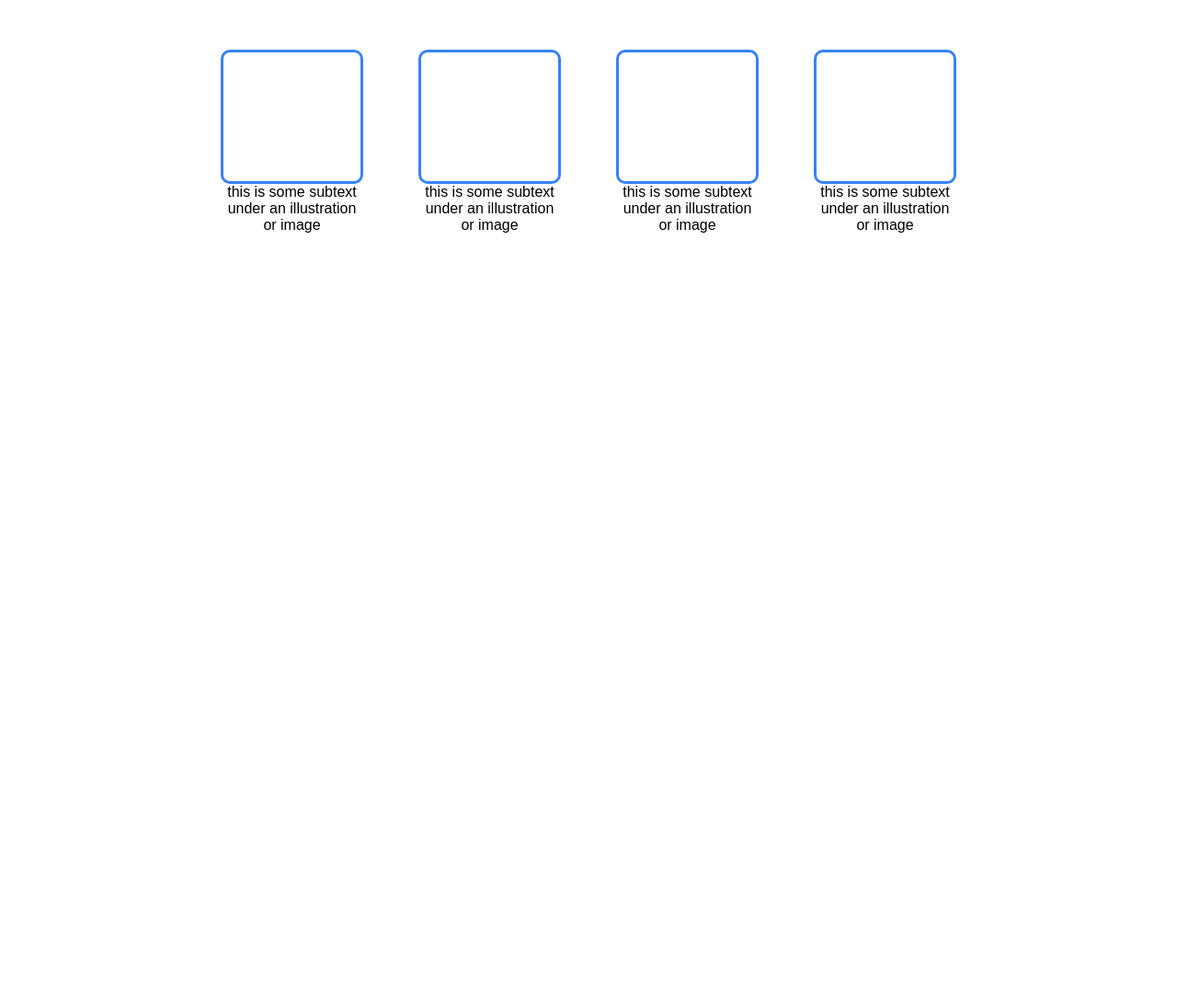
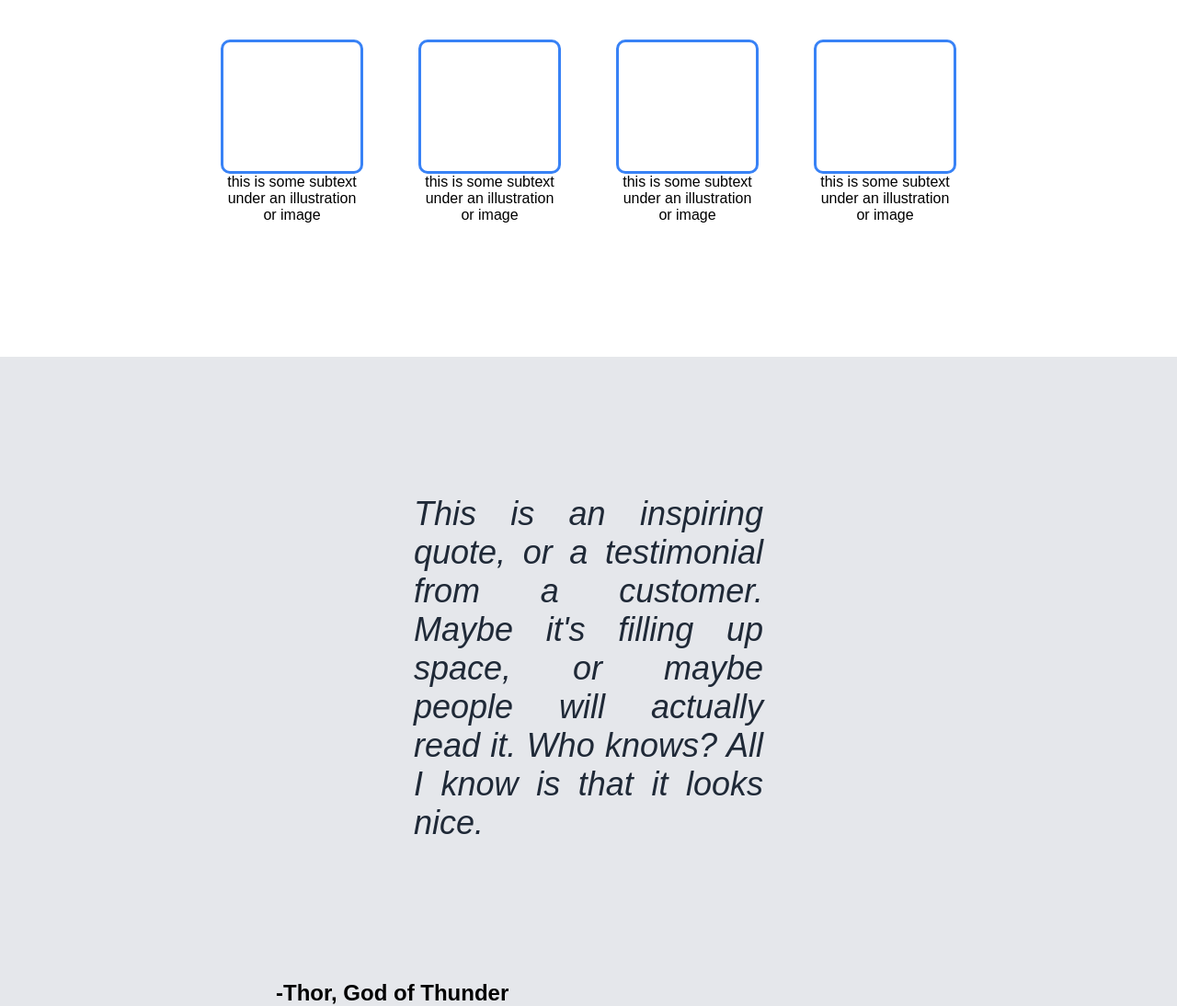
Before and after one commit to Juaaanits/product-landing-page, a plain HTML site: page index.html in a window 1280 px wide. Shown: the part 604-1698 px from the top of the page at 92% size. Before the commit the page ends 863 px from the top, so only its background shows below. Drawn offline with Linux system fonts and the light colour scheme.

Commit message:
first solution for third-section

```diff
--- a/index.html
+++ b/index.html
@@ -7,17 +7,16 @@
     <link rel="stylesheet" href="styles.css">
 </head>
 <body>
-    <div id="header">
+<!----------------------------------------------------First Section------------------------------------------>
+    <div class="header">
         <nav>
             <p id = "logo-text">Header Logo</p>
-
             <ul>
                 <li><a href="">header link one</a></li>
                 <li><a href="">header link two</a></li>
                 <li><a href="">header link three</a></li>
             </ul>
         </nav>
-
         <div class="flex-container">
             <div class="text">
                 <p id="main-text">This website is awesome</p>
@@ -27,36 +26,37 @@
                 <button>Sign Up</button>
             </div>
             <div class="image-container">
-                <img src="https://compote.slate.com/images/22ce4663-4205-4345-8489-bc914da1f272.jpeg?crop=1560%2C1040%2Cx0%2Cy0" alt="this is a placeholder for an image">
+                <img src="https://compote.slate.com/images/22ce4663-4205-4345-8489-bc914da1f272.jpeg?crop=1560%2C1040%2Cx0%2Cy0"
+                alt="this is a placeholder for an image">
             </div>
         </div>
     </div>
-<h1>Some random information.</h1>
+<!----------------------------------------------------Second Section------------------------------------------>
+    <h1>Some random information.</h1>
     <div class="second-section">
-
         <div class="flex-container-1">
-            <div class = "box">
-
-            </div>
+            <div class = "box"></div>
             <p>this is some subtext under an illustration or image</p>
         </div>
         <div class="flex-container-1">
-            <div class = "box">
-
-            </div>
+            <div class = "box"></div>
             <p>this is some subtext under an illustration or image</p>
         </div>
         <div class="flex-container-1">
-            <div class = "box">
-
-            </div>
+            <div class = "box"></div>
             <p>this is some subtext under an illustration or image</p>
         </div>
         <div class="flex-container-1">
-            <div class = "box">
-
-            </div>
+            <div class = "box"></div>
             <p>this is some subtext under an illustration or image</p>
+        </div>
+    </div>
+<!----------------------------------------------------Third Section------------------------------------------>
+    <div class="third-section">
+        <div class="third-section-container">
+            <p>This is an inspiring quote, or a testimonial from a customer. Maybe it's filling up space, or maybe people will actually read it.
+                Who knows? All I know is that it looks nice.</p>
+            <h2>-Thor, God of Thunder</h2>
         </div>
     </div>
 </body>
--- a/styles.css
+++ b/styles.css
@@ -1,4 +1,3 @@
-/*
 *{
     margin: 0;
     padding: 0;
@@ -6,92 +5,10 @@
     box-sizing: border-box;
 }
 
-#header {
+.header {
     background-color: #1F2937;
     padding: 20px 150px;
-}
-
-#logo-text {
-    font-size: 24px;
-    color: #F9FAF8;
-}
-
-nav {
-	display: flex;
-	align-items: center;
-	justify-content: space-between;
-	flex-wrap: wrap;
-}
-
-nav ul li{
-	display: inline-block;
-	list-style: none;
-	margin: 10px 20px;
-}
-
-nav ul li a{
-	color: #E5E7EB;
-	text-decoration: none;
-	font-size: 18px;
-	position: relative;
-}
-
-.text {
-    padding: 120px 950px 50px 0px;
-}
-
-#main-text {
-    font-size: 48px;
-    font-weight: 500;
-    color: #F9FAF8;
-
-}
-
-#secondarytext {
-    font-size: 18px;
-    color: #E5E7EB;
-
-}
-
-button {
-    background-color: #3882F6;
-    color: white;
-    border-color: #0d6efd;
-    font-weight: 400;
-    line-height: 1.5;
-    text-align: center;
-    border: 1px solid transparent;
-    padding: 10px 27px;
-    font-size: 16px;
-    border-radius: .25rem;
-    display: inline-block;
-}
-
-.image-container {
-    background-color: #E5E7EB;
-    float: right;
-    margin-left: 10px;
-    padding: 120px 0px 50px 950px;
-
-}
-
-.image-container img {
-   font-size: 20px;
-   text-align: center;
-}
-
-*/
-
-*{
-    margin: 0;
-    padding: 0;
-    font-family: 'Poppins', sans-serif;
-    box-sizing: border-box;
-}
-
-#header {
-    background-color: #1F2937;
-    padding: 20px 150px;
+    height: 500px;
 }
 
 #logo-text {
@@ -126,7 +43,6 @@ nav ul li a{
 }
 
 .flex-container > div {
-  /*background-color: #f1f1f1;  */
     margin: 15px;
     width: 50%;
     height: 35vh;
@@ -138,7 +54,6 @@ nav ul li a{
     font-size: 15px;
     text-align: center;
 }
-
 
 #main-text {
     font-size: 48px;
@@ -175,65 +90,7 @@ button {
    height: 100%;
  }
 
- /*
-
-  second-section
-
- .flex-container-1{
-    display: flex;
-    background-color: DodgerBlue;
-    justify-content: center;
-    flex-direction: row;
-    text-align: center;
-
-  }
-
-
-.flex-container-1 > div {
-    background-color: #f1f1f1;
-    margin: 10px;
-    padding: 80px;
-    font-size: 30px;
-    border-radius: 20px;
-    border: 2px solid #3882F6;
-    outline-style: solid;
-    outline-color: #3882F6;;
-}
-
-
-
-#second-section {
-    background-color: white;
-    padding: 500px 500px 500px 500px;
-
-
-}
-
-
-#second-section h1 {
-    font-size: 36px;
-    color: #1F2937;
-    font-weight: 700;
-    text-align: center;
-}
-
-
-#second-section p{
-    font-size: 18px;
-    color: #E5E7EB;
-    text-align: center;
-
-}
-
-.box {
-    height: 160px;
-    width: auto;
-    border: 3px solid #3882f6;
-    border-radius: 10px;
-  }
-
-
-  */
+ /*Second Section */
 h1 {
     font-size: 36px;
     color: #1F2937;
@@ -244,13 +101,12 @@ h1 {
 
 }
 
-
 .second-section {
     display: flex;
     justify-content: center;
     gap: 60px;
     padding: 5px 150px;
-
+    height: 350px;
 
 }
 
@@ -270,3 +126,25 @@ h1 {
     border: 3px solid #3882f6;
     border-radius: 10px;
   }
+
+ /*Third Section */
+.third-section {
+    flex-direction: column;
+    background-color: #E5E7EB;
+    /*height: 450px; */
+
+}
+
+.third-section p {
+    font-size: 36px;
+    color: #1F2937;
+    padding: 150px 450px;
+    text-align: justify;
+    font-style: italic;
+}
+
+.third-section h2{
+    align-self: flex-end;
+    margin-top: auto;
+    padding: 0px 450px 0px 300px;
+}
```
Lines whose indentation alone changed are shown as unchanged.
